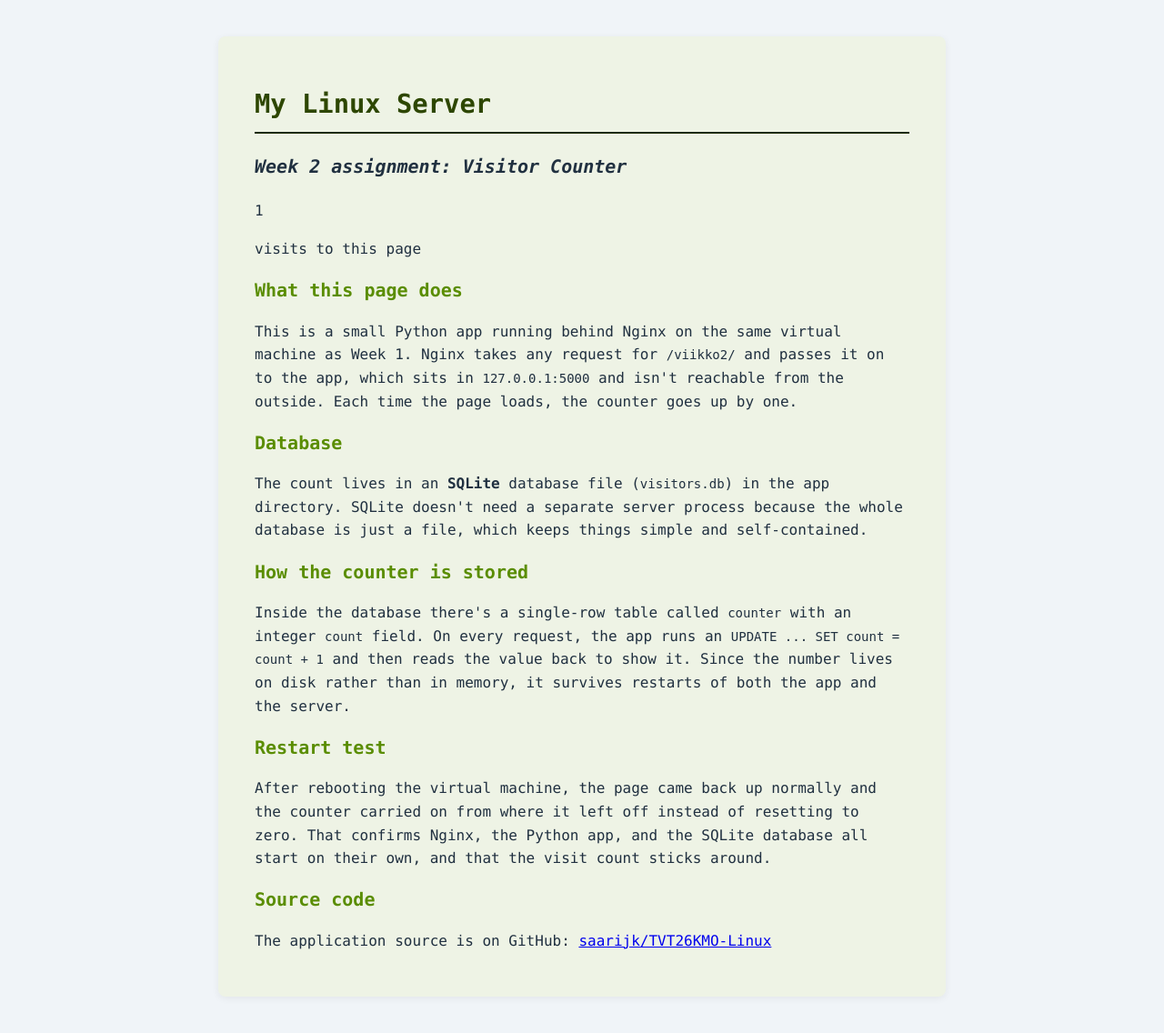
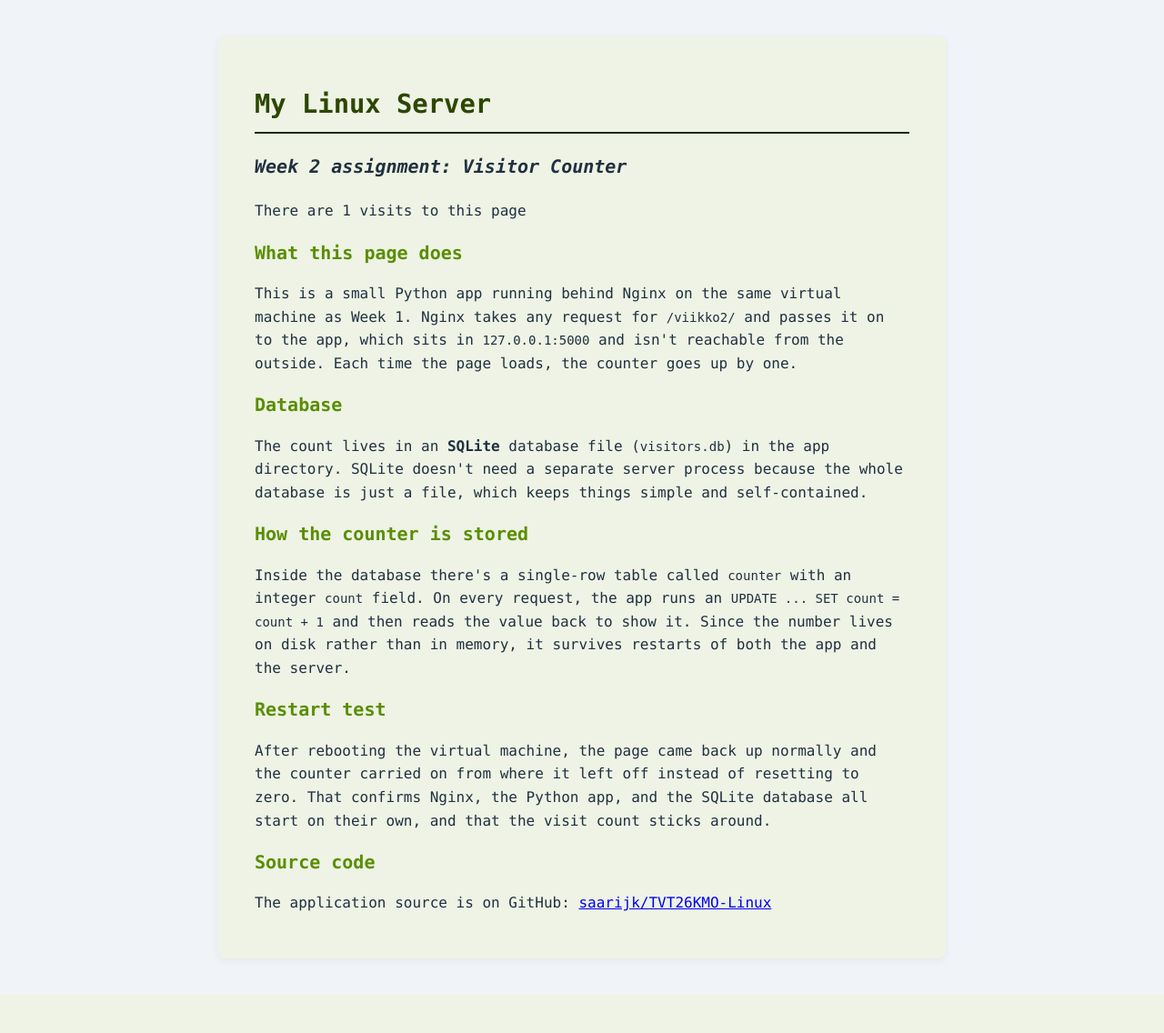
Before and after one commit to saarijk/TVT26KMO-Linux, a Flask app: page / in a window 1280 px wide. Shown: the whole page at 91% size. After the commit the page ends 1094 px from the top, so only its background shows below. Run offline with Flask 3, Linux system fonts and the light colour scheme; data comes from the database, SQL or seed files in the repository.

Commit message:
fix: edited layout

```diff
--- a/week2/templates/index.html
+++ b/week2/templates/index.html
@@ -27,8 +27,7 @@
 		<h1>My Linux Server</h1>
 		<h3>Week 2 assignment: Visitor Counter</h3>
 
-		<p class="counter">{{ count }}</p>
-		<p class="counter-label">visits to this page</p>
+		<p>There are {{ count }} visits to this page</p>
 
 		<h2>What this page does</h2>
 		<p>This is a small Python app running behind Nginx on the same virtual machine as Week 1. Nginx takes any request for <code>/viikko2/</code> and passes it on to the app, which sits in <code>127.0.0.1:5000</code> and isn't reachable from the outside. Each time the page loads, the counter goes up by one.</p>
```
